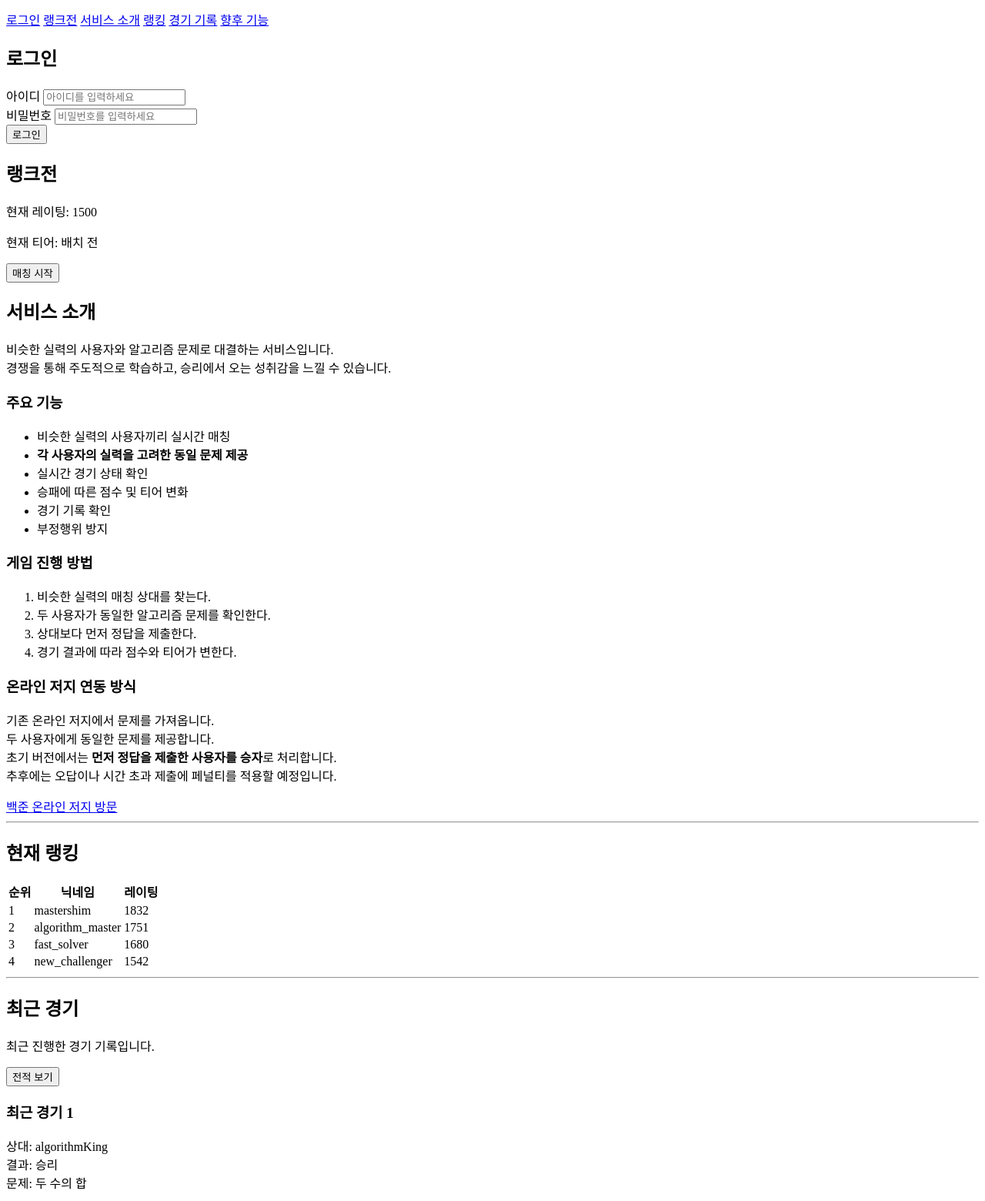
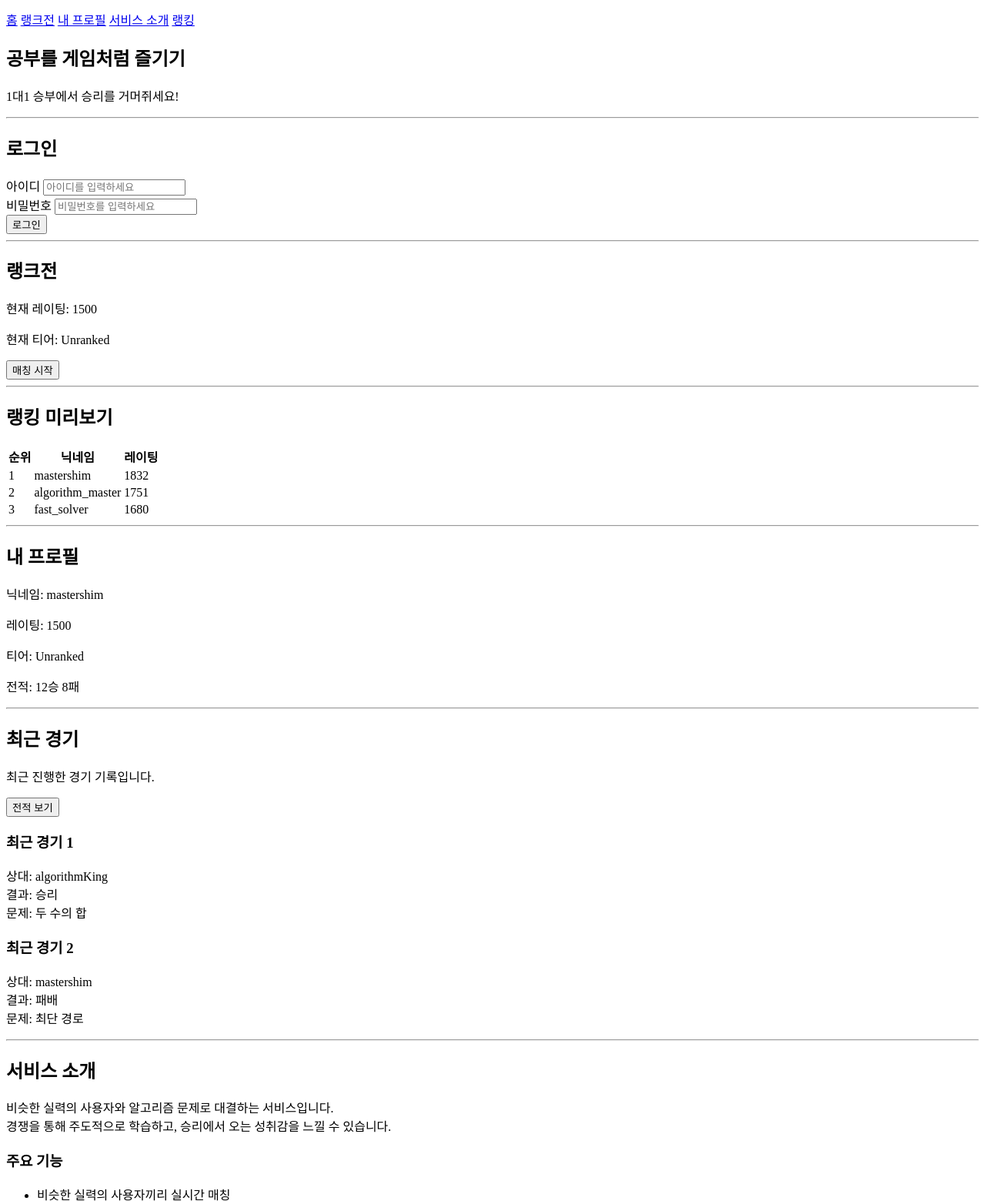
Before and after one commit to dhshim0105/ps-ranked, a plain HTML site: page index.html in a window 1280 px wide. Shown: the part 140-1700 px from the top of the page at 77% size. Drawn offline with Linux system fonts and the light colour scheme.

Commit message:
Restructure main page

```diff
--- a/index.html
+++ b/index.html
@@ -11,21 +11,27 @@
         <h1>PS 맞짱</h1>
         <p>
             두 명이 같은 알고리즘 문제를 풀고,
-            <strong>먼저 정답을 제출한 사람</strong>이 승리합니다. <br>
+            <strong>먼저 정답을 제출한 사람</strong>이 승리합니다.<br>
             실시간 PS 대전을 통해 알고리즘 실력을 키워보세요.
         </p>
         <nav>
-            <a href="#login">로그인</a>
+            <a href="#hero">홈</a>
             <a href="#match">랭크전</a>
-            <a href="#intro">서비스 소개</a>
-            <a href="#ranking">랭킹</a>
-            <a href="#records">경기 기록</a>
-            <a href="#future">향후 기능</a>
+            <a href="#profile">내 프로필</a>
+            <a href="#service-info">서비스 소개</a>
+            <a href="#ranking-preview">랭킹</a>
         </nav>
     </header>
 
     <main>
-        <section id="login">
+        <section id="hero" class="main-section">
+            <h2>공부를 게임처럼 즐기기</h2>
+            <p>1대1 승부에서 승리를 거머쥐세요!</p>
+        </section>
+
+        <hr>
+
+        <section id="login" class="main-section">
             <h2>로그인</h2>
             <form>
                 <div>
@@ -52,16 +58,95 @@
             </form>
         </section>
 
-        <section id="match">
+        <hr>
+
+        <!--id는 개별 요소, class는 그룹 요소, span은 단위 요소-->
+        <section id="match" class="main-section">
             <h2>랭크전</h2>
 
-            <p>현재 레이팅: 1500</p>
-            <p>현재 티어: 배치 전</p>
+            <div class="player-info">
+                <p>현재 레이팅: <span class="rating">1500</span></p>
+                <p>현재 티어: <span class="tier">Unranked</span></p>
+            </div>
 
             <button type="button">매칭 시작</button>
         </section>
 
-        <section id="intro">
+        <hr>
+
+        <section id="ranking-preview" class="main-section">
+            <!-- 랭킹 정보 -->
+            <h2>랭킹 미리보기</h2>
+            <table>
+                <thead>
+                    <tr>
+                        <th>순위</th>
+                        <th>닉네임</th>
+                        <th>레이팅</th>
+                    </tr>
+                </thead>
+                <tbody>
+                    <tr>
+                        <td>1</td>
+                        <td>mastershim</td>
+                        <td>1832</td>
+                    </tr>
+                    <tr>
+                        <td>2</td>
+                        <td>algorithm_master</td>
+                        <td>1751</td>
+                    </tr>
+                    <tr>
+                        <td>3</td>
+                        <td>fast_solver</td>
+                        <td>1680</td>
+                    </tr>
+                </tbody>
+            </table>
+        </section>
+
+        <hr>
+
+        <section id="profile" class="main-section">
+            <h2>내 프로필</h2>
+
+            <div class="profile-info">
+                <p>닉네임: mastershim</p>
+                <p>레이팅: <span class="rating">1500</span></p>
+                <p>티어: <span class="tier">Unranked</span></p>
+                <p>전적: <span class="record">12승 8패</span></p>
+            </div>
+
+        </section>
+
+        <hr>
+
+        <section id="records" class="main-section">
+            <!-- 경기 기록 -->
+            <h2>최근 경기</h2>
+            <p>최근 진행한 경기 기록입니다.</p>
+            <button id="record-button" type="button">전적 보기</button>
+            <article class="match-record">
+                <h3>최근 경기 1</h3>
+                <p>
+                    상대: algorithmKing<br>
+                    결과: 승리<br>
+                    문제: 두 수의 합
+                </p>
+            </article>
+            <article class="match-record">
+                <h3>최근 경기 2</h3>
+                <p>
+                    상대: mastershim<br>
+                    결과: 패배<br>
+                    문제: 최단 경로
+                </p>
+            </article>
+        </section>
+
+        <hr>
+
+        <section id="service-info" class="main-section">
             <!-- 서비스 소개 -->
             <h2>서비스 소개</h2>
             <p>
@@ -103,70 +188,7 @@
 
         <hr>
 
-        <section id="ranking">
-            <!-- 랭킹 정보 -->
-            <h2>현재 랭킹</h2>
-            <table>
-                <thead>
-                    <tr>
-                        <th>순위</th>
-                        <th>닉네임</th>
-                        <th>레이팅</th>
-                    </tr>
-                </thead>
-                <tbody>
-                    <tr>
-                        <td>1</td>
-                        <td>mastershim</td>
-                        <td>1832</td>
-                    </tr>
-                    <tr>
-                        <td>2</td>
-                        <td>algorithm_master</td>
-                        <td>1751</td>
-                    </tr>
-                    <tr>
-                        <td>3</td>
-                        <td>fast_solver</td>
-                        <td>1680</td>
-                    </tr>
-                    <tr>
-                        <td>4</td>
-                        <td>new_challenger</td>
-                        <td>1542</td>
-                    </tr>
-                </tbody>
-            </table>
-        </section>
-
-        <hr>
-
-        <section id="records">
-            <!-- 경기 기록 -->
-            <h2>최근 경기</h2>
-            <p>최근 진행한 경기 기록입니다.</p>
-            <button id="record-button" type="button">전적 보기</button>
-            <article>
-                <h3>최근 경기 1</h3>
-                <p>
-                    상대: algorithmKing<br>
-                    결과: 승리<br>
-                    문제: 두 수의 합
-                </p>
-            </article>
-            <article>
-                <h3>최근 경기 2</h3>
-                <p>
-                    상대: mastershim<br>
-                    결과: 패배<br>
-                    문제: 최단 경로
-                </p>
-            </article>
-        </section>
-
-        <hr>
-
-        <section id="future">
+        <section id="future" class="main-section">
             <!-- 향후 개발 계획 -->
             <h2>향후 추가하고 싶은 기능</h2>
             <ul>
@@ -181,7 +203,15 @@
                 세부 규칙과 추가 기능을 개발할 예정입니다.
             </p>
         </section>
+
+        <aside>
+            <h2>알고리즘 팁</h2>
+            <p>최고의 알고리즘 학습법은 직접 해보면서 확인하는 것입니다.</p>
+        </aside>
+
     </main>
+
+
 
     <footer>
         <p>PS 맞짱 개인 프로젝트</p>
```
